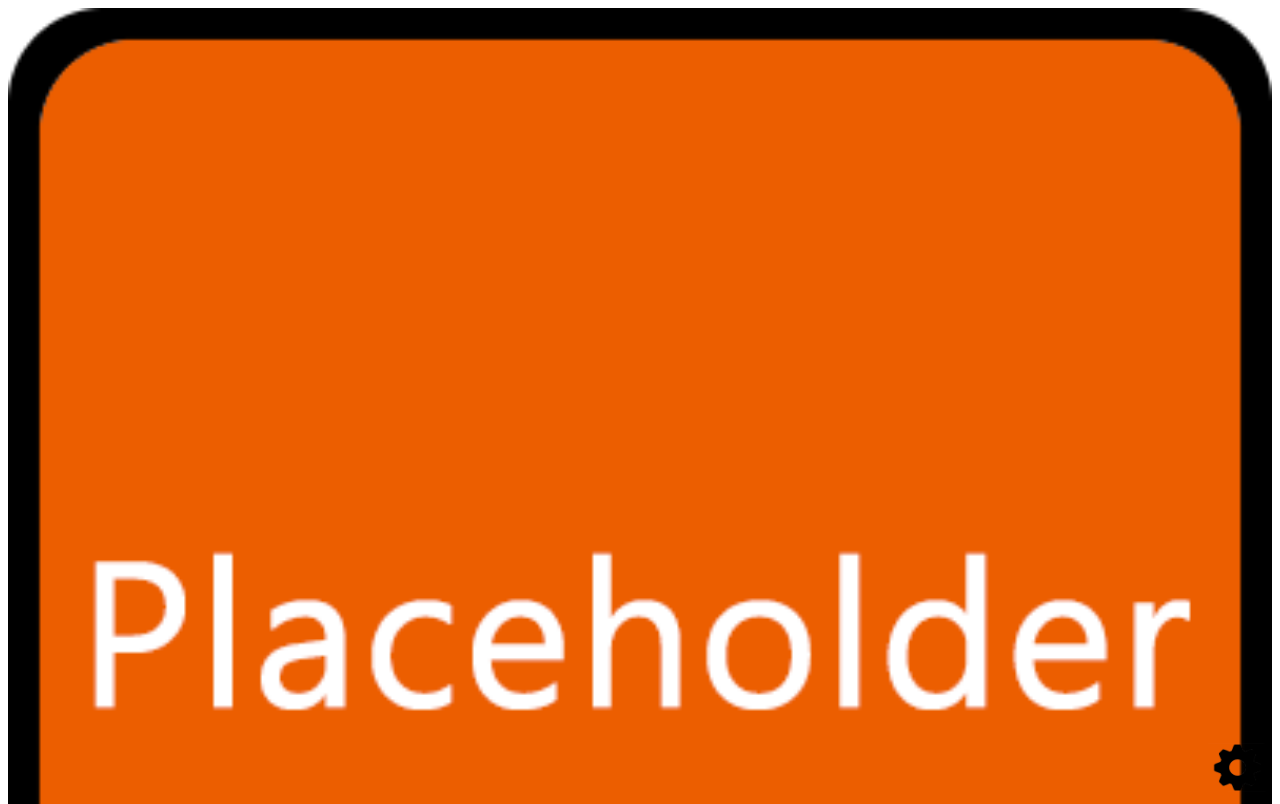
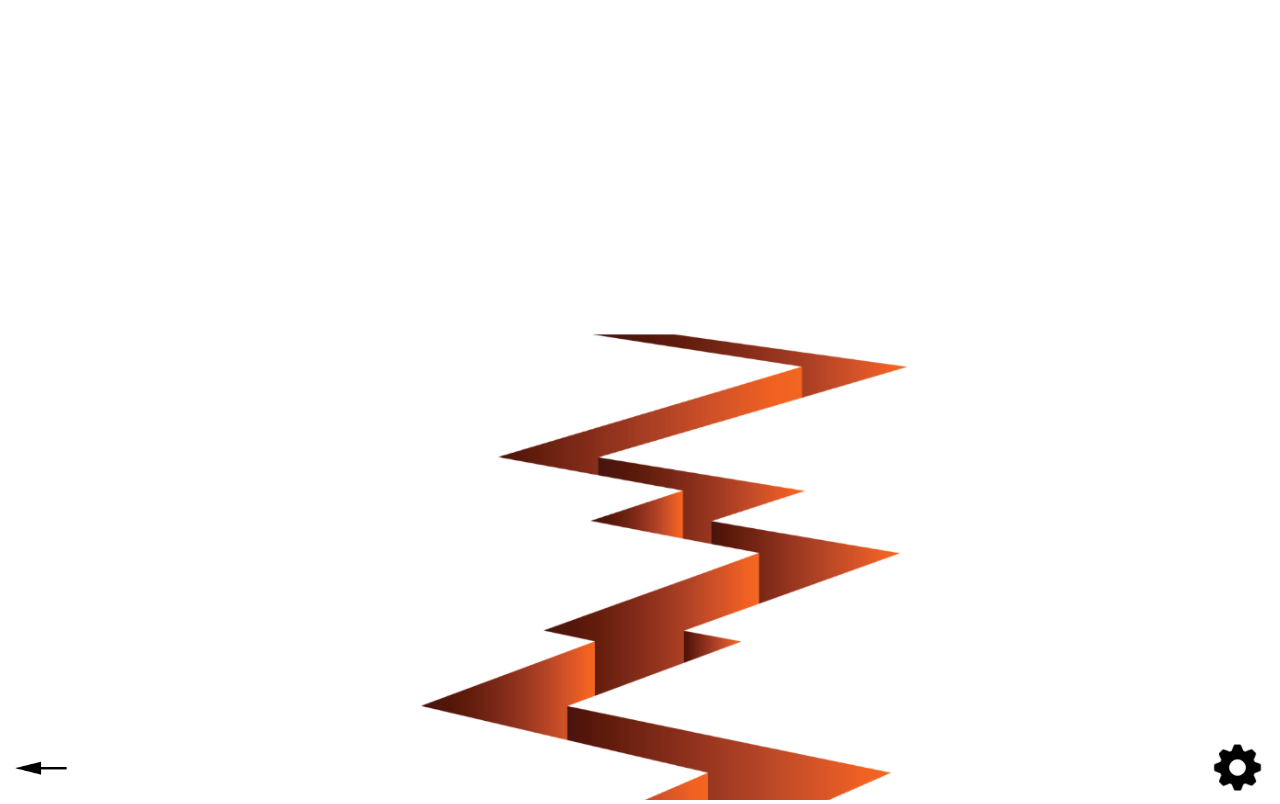
Before and after one commit to IrakliGurgenidze/HackRPI2019, a website: page HackRPI2019/five.html in a window 1280 px wide. Shown: the top 804 px of the page. Drawn offline with Linux system fonts and the light colour scheme.

```diff
--- a/HackRPI2019/five.html
+++ b/HackRPI2019/five.html
@@ -12,6 +12,13 @@
 * {
     box-sizing: border-box;
 }
+.return
+  {
+      position: absolute;
+      bottom: 0;
+      left: 10px;
+      max-width: 65px;
+  }
 .cog
 {
     position: absolute;
@@ -33,8 +40,9 @@
 </style>
   <body>
     <a href="index.html">
-      <img border="0" alt="W3Schools" src="placeholder_2.png" width="400" height="400">
+        <img border="0" alt="W3Schools" src="arrow_back.png" width="100" height="100" class="return"/>
     </a>
+
 
     <img src="setting_cog.png" width="100" height="100" class = "cog"/>
   </body>
```
Also changed, not shown: HackRPI2019/two.html (+8 -1 lines).
